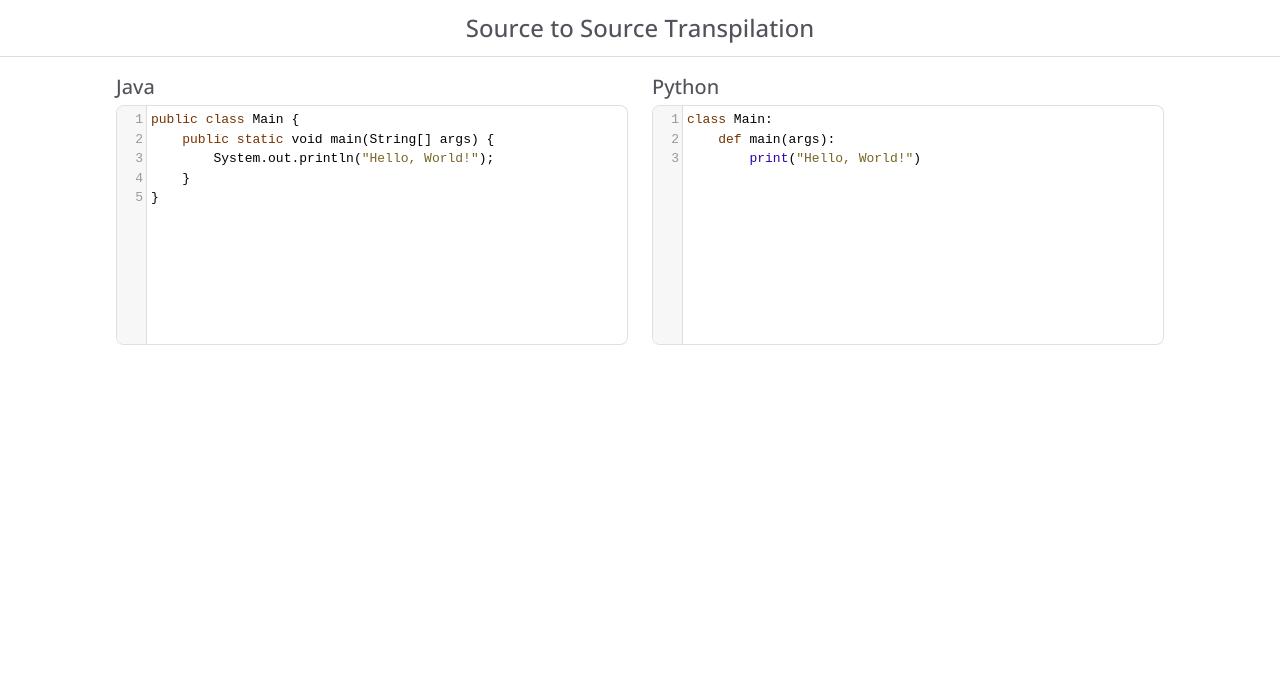
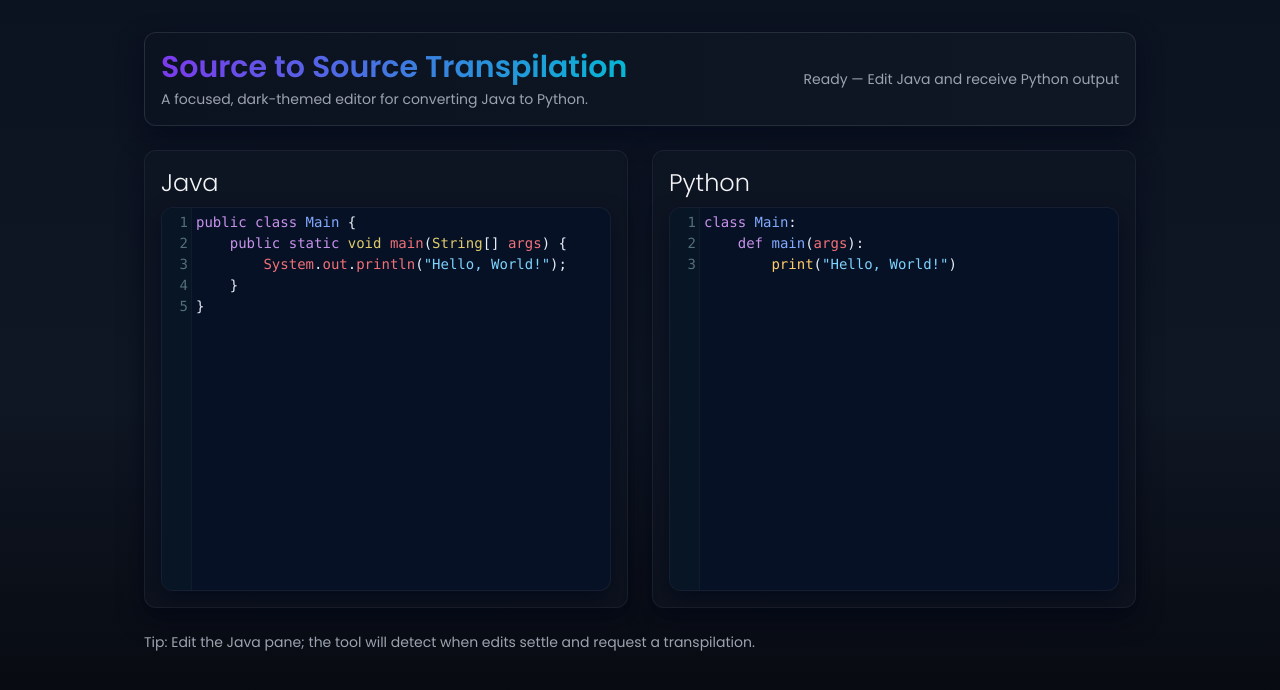
Before and after one commit to 8SIXSect/JavaToPythonTranspilerDemo, a Vue app in the folder client/: page / in a window 1280 px wide. Shown: the top 690 px of the page. Built offline with nearby package versions, Linux system fonts and the light colour scheme.

Commit message:
Improved the frontend's beauty!

```diff
--- a/client/public/index.html
+++ b/client/public/index.html
@@ -1,14 +1,15 @@
 <!DOCTYPE html>
-<html lang="">
+<html lang="en">
     <head>
         <meta charset="utf-8">
         <meta http-equiv="X-UA-Compatible" content="IE=edge">
         <meta name="viewport" content="width=device-width,initial-scale=1.0">
-    <link href="https://fonts.googleapis.com/css2?family=Open+Sans:ital,wght@0,300..800;1,300..800&amp;display=swap" rel="stylesheet">
+        <!-- Use Poppins for a modern, professional look -->
+        <link href="https://fonts.googleapis.com/css2?family=Poppins:wght@300;400;600;700&display=swap" rel="stylesheet">
         <link rel="icon" href="<%= BASE_URL %>favicon.ico">
         <title><%= htmlWebpackPlugin.options.title %></title>
     </head>
-  <body>
-    <div id="app"></div>
+    <body class="antialiased">
+        <div id="app" class="min-h-screen"></div>
     </body>
 </html>
--- a/client/src/App.vue
+++ b/client/src/App.vue
@@ -1,10 +1,13 @@
 <script setup>
 import ProjectTitleHeaderRibbon from './components/ProjectTitleHeaderRibbon.vue';
 import TranspilerTextAreas from './components/TranspilerTextAreas.vue';
-
 </script>
 
 <template>
-    <ProjectTitleHeaderRibbon />
-    <TranspilerTextAreas />
+    <div class="min-h-screen bg-gradient-to-b from-[#0b1220] via-[#0f1724] to-[#05060a] text-gray-100 font-sans">
+        <div class="max-w-5xl mx-auto py-8 px-4">
+            <ProjectTitleHeaderRibbon />
+            <TranspilerTextAreas />
+        </div>
+    </div>
 </template>
--- a/client/src/components/ProjectTitleHeaderRibbon.vue
+++ b/client/src/components/ProjectTitleHeaderRibbon.vue
@@ -1,14 +1,21 @@
 <template>
-    <div class="flex justify-center items-center p-2 border-b mb-2">
-        <h1 class="text-2xl font-header font-medium text-zinc-600 p-1">
-            Source to Source Transpilation
-        </h1>
+    <div class="bg-gradient-to-r from-[#0b1220] to-[#0f1724] rounded-xl p-4 mb-6 shadow-lg-soft border border-[#ffffff1a]">
+        <div class="flex items-center justify-between gap-4">
+            <div>
+                <h1 class="text-2xl md:text-3xl font-header font-semibold leading-tight bg-clip-text text-transparent bg-gradient-to-r from-[#7C3AED] to-[#06B6D4]">
+                    Source to Source Transpilation
+                </h1>
+                <p class="mt-1 text-sm text-gray-400">
+                    A focused, dark-themed editor for converting Java to Python.
+                </p>
+            </div>
+            <div class="hidden md:flex items-center text-sm text-gray-400">
+                Ready — Edit Java and receive Python output
+            </div>
+        </div>
     </div>
 </template>
 
 <style scoped>
-div {
-    border-color: rgb(219, 222, 227);
-}
-
+/* minimal scoped styling */
 </style>
--- a/client/src/components/TranspilerTextAreas.vue
+++ b/client/src/components/TranspilerTextAreas.vue
@@ -2,7 +2,7 @@
 import { ref, onMounted } from 'vue';
 import CodeMirror from 'codemirror';
 import "codemirror/lib/codemirror.css";
-import "codemirror/theme/elegant.css";
+import "codemirror/theme/material.css"; // changed from elegant.css to material.css
 import "codemirror/mode/python/python";
 import "codemirror/mode/clike/clike";
 
@@ -59,7 +59,7 @@ onMounted(() => {
 
     const javaEditor = CodeMirror.fromTextArea(javaTextarea, {
         mode: "text/x-java",
-        theme: "elegant",
+        theme: "material",
         lineNumbers: true,
         indentUnit: 4,
         autoCloseBrackets: true,
@@ -67,13 +67,14 @@ onMounted(() => {
 
     const pythonEditor = CodeMirror.fromTextArea(pythonTextarea, {
         mode: "python",
-        theme: "elegant",
+        theme: "material",
         lineNumbers: true,
         readOnly: true,
     });
 
-    const EDITOR_WIDTH = "40vw";
-    const EDITOR_HEIGHT = "30vh";
+    // Use parent's full width so editors cannot overflow; height is responsive.
+    const EDITOR_WIDTH = "100%";
+    const EDITOR_HEIGHT = "48vh";
 
     pythonEditor.setSize(EDITOR_WIDTH, EDITOR_HEIGHT);
     javaEditor.setSize(EDITOR_WIDTH, EDITOR_HEIGHT);
@@ -99,24 +100,41 @@ onMounted(() => {
 </script>
 
 <template>
-    <div class="flex w-screen justify-center gap-x-6 pt-2">
-        <div class="flex flex-col">
-            <h2 class="text-xl font-header font-medium text-zinc-600 pb-1">Java</h2>
-            <textarea name="java-editor" id="java-editor" spellcheck="false"
-                      v-model="javaEditorDefaultText" />
+    <div class="grid gap-6">
+        <div class="grid md:grid-cols-2 gap-6 items-start">
+            <div class="bg-[#0f1724]/60 border border-[#ffffff0f] rounded-xl p-4 shadow-lg-soft">
+                <!-- increased size and weight only; color unchanged -->
+                <h2 class="text-xl md:text-2xl font-header font-thin text-gray-100 pb-2">Java</h2>
+                <textarea name="java-editor" id="java-editor" spellcheck="false"
+                    v-model="javaEditorDefaultText" class="w-full h-64 rounded-md bg-transparent text-gray-100"></textarea>
+            </div>
+
+            <div class="bg-[#0f1724]/60 border border-[#ffffff0f] rounded-xl p-4 shadow-lg-soft">
+                <!-- increased size and weight only; color unchanged -->
+                <h2 class="text-xl md:text-2xl font-header font-thin text-gray-100 pb-2">Python</h2>
+                <textarea name="python-editor" id="python-editor" spellcheck="false"
+                    v-model="pythonEditorDefaultText" class="w-full h-64 rounded-md bg-transparent text-gray-100"></textarea>
+            </div>
         </div>
-        <div class="flex flex-col">
-            <h2 class="text-xl font-header font-medium text-zinc-600 pb-1">Python</h2>
-            <textarea name="python-editor" id="python-editor" spellcheck="false"
-                      v-model="pythonEditorDefaultText" />
+        <div class="text-sm text-gray-400">
+            Tip: Edit the Java pane; the tool will detect when edits settle and request a transpilation.
         </div>
     </div>
 </template>
 
 <style>
-div.CodeMirror.cm-s-elegant {
-	border: 1px solid rgba(0,0,0,.12);
-    border-radius: 8px;
+/* Ensure CodeMirror never exceeds its parent width */
+div.CodeMirror {
+    max-width: 100%;
 }
 
+/* Make the textareas visually consistent while hidden (CodeMirror replaces them) */
+textarea {
+    font-family: inherit;
+    color: #e6eef8;
+    background: transparent;
+    resize: none;
+    max-width: 100%;
+    width: 100%;
+}
 </style>
--- a/client/src/index.css
+++ b/client/src/index.css
@@ -1,4 +1,105 @@
-/* ./src/index.css */
 @tailwind base;
 @tailwind components;
 @tailwind utilities;
+
+/* Make border-box the default for all elements and pseudo-elements so width/height include padding and border.
+   This prevents overflowing children and simplifies sizing calculations across the app. */
+*, *::before, *::after {
+    box-sizing: border-box;
+}
+
+/* Dark-only theme variables (single consistent color scheme) */
+:root {
+    --bg: #05060a;
+    --surface: #0b1220;
+    --card: #0f1724;
+    --card-60: rgba(15, 23, 36, 0.6);
+    --text: #e6eef8;
+    --muted: #94a3b8;
+    --muted-weak: rgba(230, 238, 248, 0.55);
+    --border: rgba(255, 255, 255, 0.06);
+    --border-weak: rgba(255, 255, 255, 0.03);
+    --accent: #7C3AED;
+    --accent-2: #06B6D4;
+    --cm-bg: #071125;
+    --cm-gutter-bg: #071525;
+    --cm-foreground: #e6eef8;
+    --cm-cursor: #ffcc00;
+    --cm-selection: rgba(124,58,237,0.18);
+    --cm-keyword: #c792ea;
+    --cm-string: #7dd3fc;
+    --cm-comment: #6b7280;
+}
+
+/* Apply background and text color using variables so both regular CSS and any non-tailwind elements match */
+body {
+    background: linear-gradient(180deg, var(--surface), var(--bg));
+    color: var(--text);
+    transition: background-color 220ms ease, color 220ms ease;
+}
+
+/* Simple, dark-only helper utility classes used by components */
+.text-site {
+    color: var(--text) !important;
+}
+
+.text-muted {
+    color: var(--muted) !important;
+}
+
+.bg-card-60 {
+    background: var(--card-60) !important;
+}
+
+.border-muted {
+    border-color: var(--border) !important;
+}
+
+.border-muted-weak {
+    border-color: var(--border-weak) !important;
+}
+
+/* CodeMirror Material theme overrides to better match our dark palette */
+div.CodeMirror.cm-s-material {
+    background: var(--cm-bg) !important;
+    color: var(--cm-foreground) !important;
+    border: 1px solid var(--border);
+    border-radius: 0.75rem;
+    box-shadow: 0 8px 20px rgba(2, 6, 23, 0.6);
+    font-family: ui-monospace, SFMono-Regular, Menlo, Monaco, "Roboto Mono", monospace;
+    font-size: 12px;
+}
+
+/* Use Tailwind's @screen to scale the editor font size with breakpoints */
+@screen lg {
+    div.CodeMirror.cm-s-material { font-size: 13px; }
+}
+@screen xl {
+    div.CodeMirror.cm-s-material { font-size: 14px; }
+}
+
+/* gutter styling */
+div.CodeMirror.cm-s-material .CodeMirror-gutters {
+    background: var(--cm-gutter-bg) !important;
+    border-right: 1px solid var(--border-weak);
+    color: var(--muted-weak);
+}
+
+/* cursor, selection and active-line */
+div.CodeMirror.cm-s-material .CodeMirror-cursor {
+    border-left: 2px solid var(--cm-cursor) !important;
+}
+div.CodeMirror.cm-s-material .CodeMirror-selected {
+    background: var(--cm-selection) !important;
+}
+
+/* token color tweaks that blend with our palette (these override the material theme colors slightly) */
+.cm-s-material .cm-keyword { color: var(--cm-keyword) !important; }
+.cm-s-material .cm-string  { color: var(--cm-string) !important; }
+.cm-s-material .cm-comment { color: var(--cm-comment) !important; }
+
+/* Soft focus ring consistent with theme */
+:focus {
+    outline: none;
+    box-shadow: 0 0 0 3px rgba(124, 58, 237, 0.12);
+}
--- a/client/tailwind.config.js
+++ b/client/tailwind.config.js
@@ -1,11 +1,32 @@
 module.exports = {
-    purge: ['./index.html', './src/**/*.{vue,js,ts,jsx,tsx}'],
-    darkMode: false, // or 'media' or 'class'
+    purge: ['./public/index.html', './src/**/*.{vue,js,ts,jsx,tsx}'],
     theme: {
         fontFamily: {
-            "header": ['"Open Sans"']
+            sans: ['Poppins', 'ui-sans-serif', 'system-ui'],
+            header: ['Poppins', 'ui-sans-serif', 'system-ui'],
         },
-        extend: {},
+        extend: {
+            colors: {
+                surface: {
+                    900: '#05060a',
+                    800: '#0b1220',
+                    700: '#0f1724',
+                    DEFAULT: '#0b1220'
+                },
+                primary: {
+                    DEFAULT: '#7C3AED',
+                    600: '#6d28d9'
+                },
+                accent: {
+                    DEFAULT: '#06B6D4',
+                    400: '#2dd4bf'
+                },
+                card: '#0f1724'
+            },
+            boxShadow: {
+                'lg-soft': '0 10px 25px rgba(2,6,23,0.6)'
+            }
+        },
     },
     variants: {
         extend: {},
```
Lines whose indentation alone changed are shown as unchanged.
